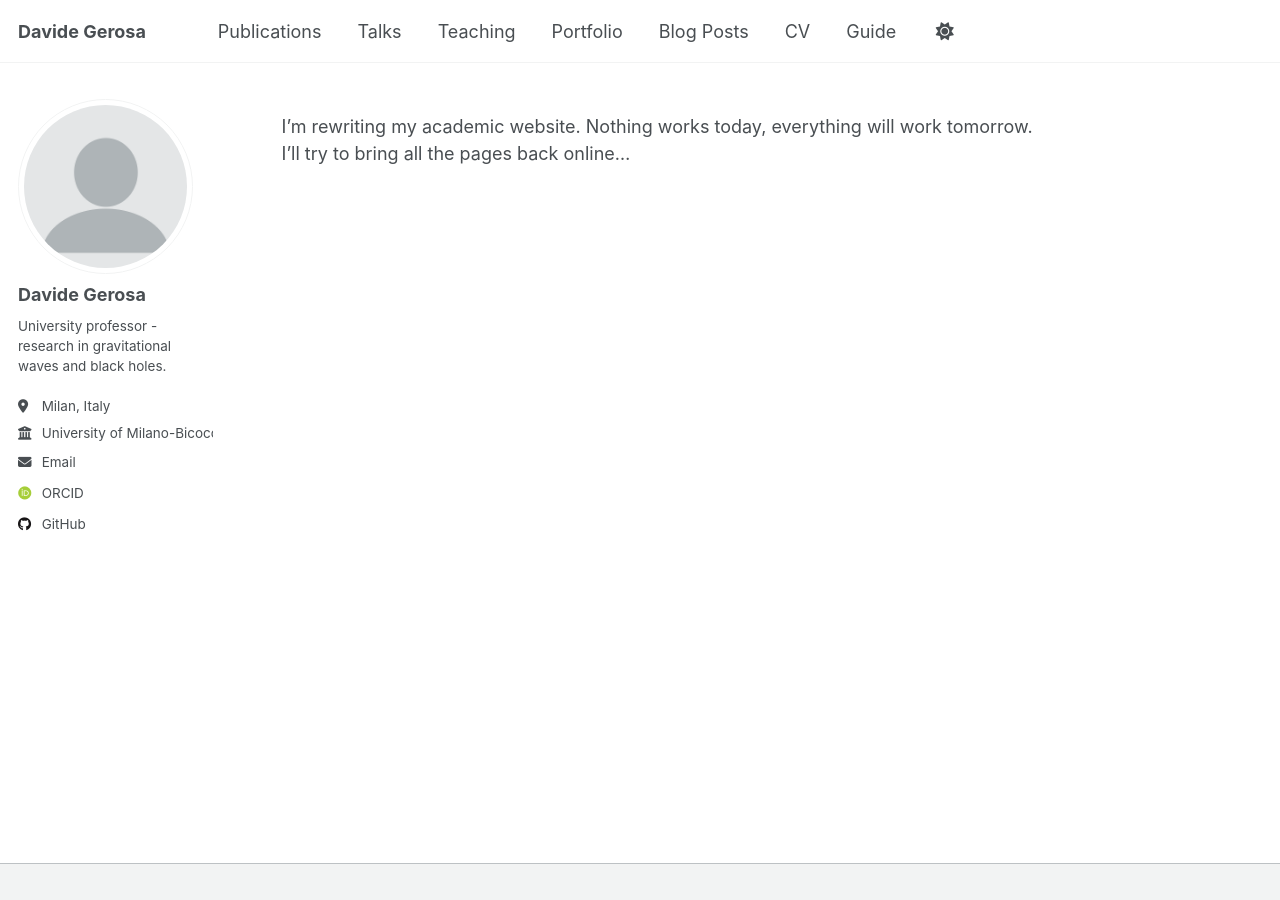
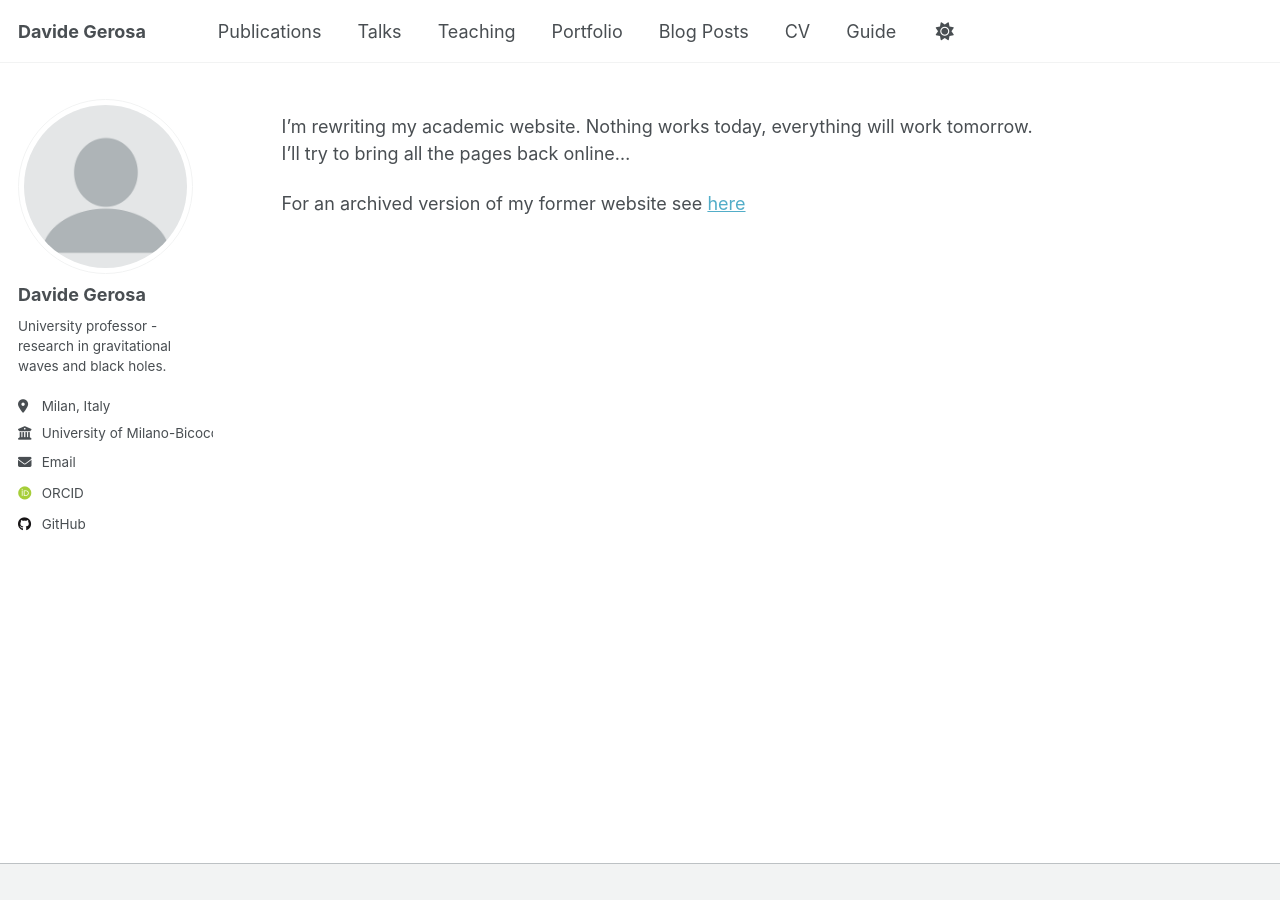
Before and after one commit to dgerosa/website, a Jekyll site: the page built from _pages/about.md, in a window 1280 px wide. Built offline with Jekyll 4.4.1, drawn with Linux system fonts in a browser that asks for light colours; some web fonts are replaced.

Commit message:
Thu Jun  5 15:38:14 EDT 2025

```diff
--- a/_pages/about.md
+++ b/_pages/about.md
@@ -8,3 +8,5 @@ redirect_from:
 ---
 
 I'm rewriting my academic website. Nothing works today, everything will work tomorrow. I'll try to bring all the pages back online...
+
+For an archived version of my former website see [here](https://web.archive.org/web/20250530003117/https://davidegerosa.com/)
```
